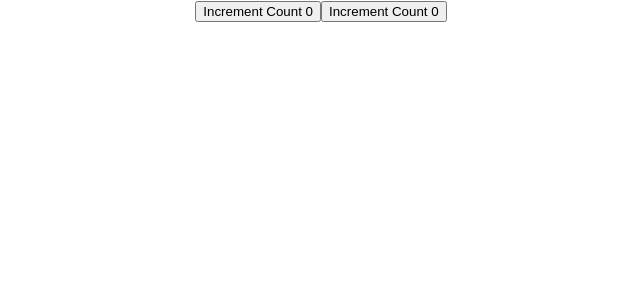
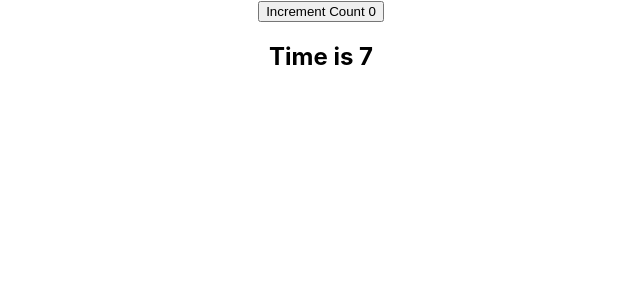
Before and after one commit to MBilalQureshi/react-controlled-forms-hooks, a React (Create React App) app in the folder my-app/: page / in a window 1280 px wide. Shown: the top 300 px of the page, without its empty margins (319-959 px from the left). Built offline with nearby package versions, Linux system fonts and the light colour scheme.

Commit message:
Apply affect that run only once, use [] to acheive this

```diff
--- a/my-app/src/App.js
+++ b/my-app/src/App.js
@@ -5,6 +5,7 @@ import UseStateWithObjects from './components/UseStateWithObjects';
 import HooksCounter from './components/HooksCounter';
 import UseEffectCounter from './components/UseEffectCounter';
 import UseEffectCounterConditional from './components/UseEffectCounterConditional';
+import UseEffectRunOnlyOnce from './components/UseEffectRunOnlyOnce';
 
 function App() {
   return (
@@ -20,8 +21,9 @@ function App() {
       {/* lecture 4 Useeffect */}
       {/* <UseEffectCounter /> */}
       {/* lecture 5 Useeffect */}
-      <UseEffectCounterConditional />
-
+      {/* <UseEffectCounterConditional /> */}
+      {/* lecture 6 Useeffect */}
+      <UseEffectRunOnlyOnce />
     </div>
   );
 }
--- /dev/null
+++ b/my-app/src/components/UseEffectRunOnlyOnce.js
@@ -0,0 +1,32 @@
+import React,{useState, useEffect} from 'react'
+
+function UseEffectRunOnlyOnce() {
+  const [count, setCount] = useState(0);
+
+
+  useEffect(() => {
+    console.log("Count effect")
+    document.title = count;
+  },[count]);
+
+  const [time, setTime] = useState(0)
+
+  useEffect(() => {
+    console.log("Timer effect")
+    const interval = setInterval(() =>{
+        setTime(time => time + 1)
+    },1000)
+    // this empty array will make sure that this effect run only once and never again
+  },[])
+
+  return (
+    <div>
+      <button onClick={() => setCount(count => count + 1)}>
+        Increment Count {count}
+      </button>
+        <h2>Time is {time}</h2>
+    </div>
+  )
+}
+
+export default UseEffectRunOnlyOnce
```
